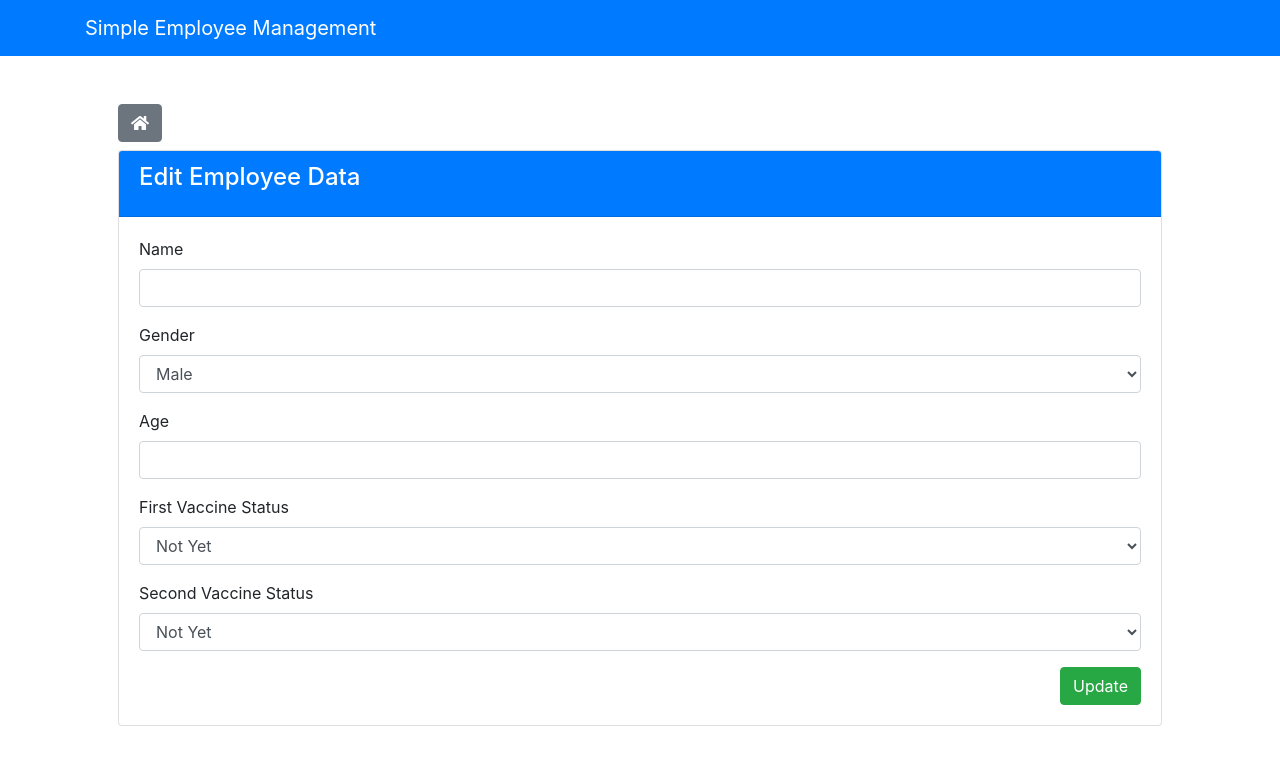
After one commit to n0tx/simple-employee, a CodeIgniter 4 app: template app/Views/employee_edit.php in a window 1280 px wide. The commit adds this page. Shown: the top 773 px of the page. Run offline with PHP 8.4 and a stand-in for CodeIgniter, Linux system fonts and the light colour scheme; the template is opened without the code that fills it, so the values that code supplies are empty; some libraries are stand-ins or nearby versions.

Commit message:
create edit employee form

```diff
--- a/app/Config/Routes.php
+++ b/app/Config/Routes.php
@@ -10,3 +10,4 @@ $routes->get('helloworld', 'HelloWorld::index');
 
 $routes->get('/', 'EmployeeController::index');
 $routes->post('add', 'EmployeeController::add');
+$routes->get('edit/(:num)', 'EmployeeController::edit/$1');
--- a/app/Views/employee.php
+++ b/app/Views/employee.php
@@ -54,9 +54,9 @@
                                     <td><?= $employee['first_vaccine']; ?></td>
                                     <td><?= $employee['second_vaccine']; ?></td>
                                     <td>
-                                        <a href="<?= base_url('/edit' . $employee['id']); ?>" class="btn btn-success" data-target="#editModal">
+                                        <a href="<?= base_url('/edit/' . $employee['id']); ?>" class="btn btn-success" data-target="#editModal">
                                             Edit</a>
-                                        <a href="<?= base_url('/delete' . $employee['id']); ?>" onclick="javascript:return confirm('Are you sure you want to delete employee data?')" class="btn btn-danger">
+                                        <a href="<?= base_url('/delete/' . $employee['id']); ?>" onclick="javascript:return confirm('Are you sure you want to delete employee data?')" class="btn btn-danger">
                                             Delete</a>
                                     </td>
                                 </tr>
--- /dev/null
+++ b/app/Views/employee_edit.php
@@ -0,0 +1,73 @@
+<!doctype html>
+<html lang="en">
+
+<head>
+    <title><?= $title; ?></title>
+    <!-- Required meta tags -->
+    <meta charset="utf-8">
+    <meta name="viewport" content="width=device-width, initial-scale=1, shrink-to-fit=no">
+
+    <!-- Bootstrap CSS -->
+    <link rel="stylesheet" href="https://stackpath.bootstrapcdn.com/bootstrap/4.3.1/css/bootstrap.min.css" integrity="sha384-ggOyR0iXCbMQv3Xipma34MD+dH/1fQ784/j6cY/iJTQUOhcWr7x9JvoRxT2MZw1T" crossorigin="anonymous">
+    <link rel="stylesheet" href="//use.fontawesome.com/releases/v5.0.7/css/all.css">
+</head>
+
+<body>
+    <nav class="navbar navbar-expand-sm navbar-dark bg-primary">
+        <div class="container">
+            <a class="navbar-brand" href="">Simple Employee Management</a>
+        </div>
+    </nav>
+
+    <div class="container p-5">
+        <a href="<?= base_url('/'); ?>" class="btn btn-secondary mb-2"><i class="fas fa-home"></i></a>
+        <div class="card">
+            <div class="card-header bg-primary text-white">
+                <h4 class="card-title">Edit Employee Data</h4>
+            </div>
+            <div class="card-body">
+                <form method="post" action="<?= base_url('/update'); ?>">
+                    <div class="form-group">
+                        <label for="">Name</label>
+                        <input type="text" value="<?= $employee['name']; ?>" name="name" required class="form-control">
+                    </div>
+                    <div class="form-group">
+                        <label for="">Gender</label>
+                        <select class="form-control" name="gender">
+                            <option disabled="disabled">Choose Gender</option>
+                            <option value="Male" <?= $employee['gender'] == 'Male' ? 'selected' : '' ?> >Male</option>
+                            <option value="Female" <?= $employee['gender'] == 'Female' ? 'selected' : '' ?>>Female</option>
+                        </select>
+                    </div>
+                    <div class="form-group">
+                        <label for="">Age</label>
+                        <input type="text" value="<?= $employee['age']; ?>" name="age" required class="form-control">
+                    </div>
+                    <div class="form-group">
+                        <label for="">First Vaccine Status</label>
+                        <select class="form-control" name="first_vaccine">
+                            <option disabled="disabled">Choose Vaccine Status</option>
+                            <option value="not yet" <?= $employee['first_vaccine'] == 'not yet' ? 'selected' : '' ?>>Not Yet</option>
+                            <option value="already" <?= $employee['first_vaccine'] == 'already' ? 'selected' : '' ?>>Already</option>
+                        </select>
+                    </div>
+                    <div class="form-group">
+                        <label for="">Second Vaccine Status</label>
+                        <select class="form-control" name="second_vaccine">
+                            <option disabled="disabled">Choose Vaccine Status</option>
+                            <option value="not yet" <?= $employee['second_vaccine'] == 'not yet' ? 'selected' : '' ?>>Not Yet</option>
+                            <option value="already" <?= $employee['second_vaccine'] == 'not yet' ? 'selected' : '' ?>>Already</option>
+                        </select>
+                    </div>
+
+                    <input type="hidden" value="<?= $employee['id']; ?>" name="id">
+                    <div class="text-right">
+                        <button class="btn btn-success">Update</button>
+                    </div>
+                </form>
+
+            </div>
+        </div>
+    </div>
+</body>
+</html>
```
Also changed, not shown: app/Controllers/EmployeeController.php (+10 -0 lines).
